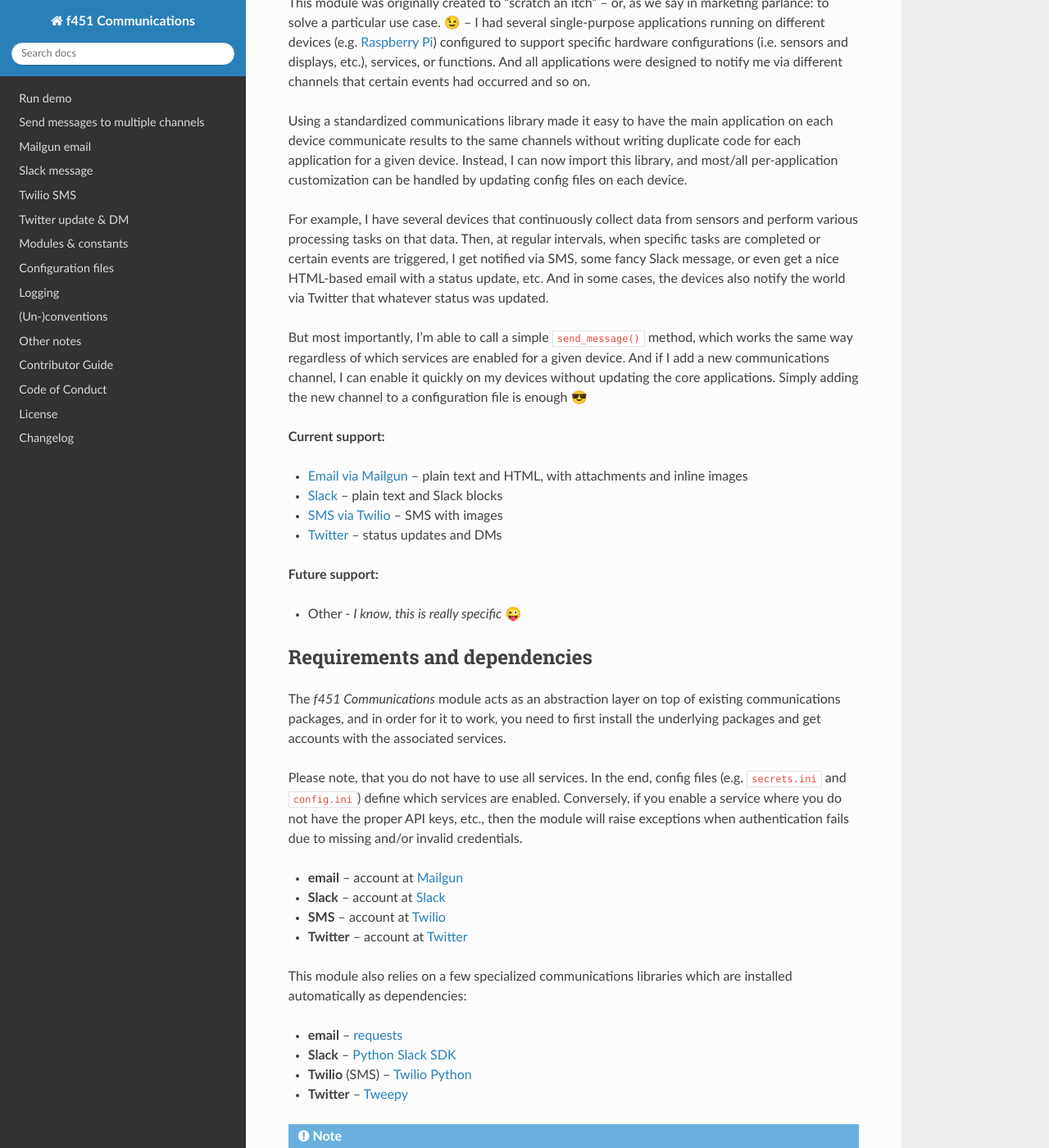
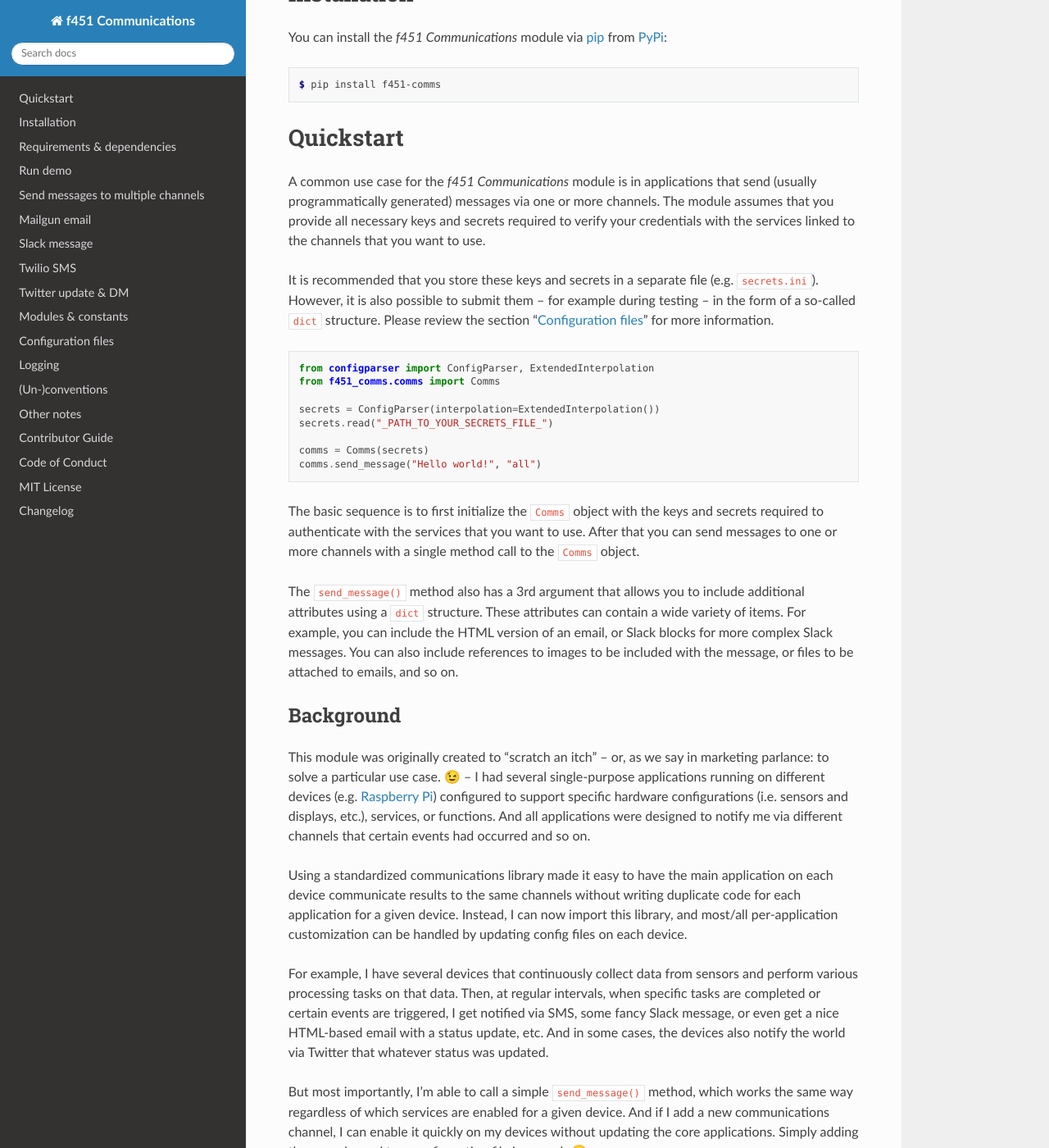
Before and after one commit to mlanser/f451-comms, a Sphinx documentation site: the page built from docs/index.rst, in a window 1280 px wide and 1400 px high, scrolled down 613 px. Shown: the whole window at 82% size. Built offline with Sphinx 7.4.7 and the Read the Docs theme 2.0.0, drawn with Linux system fonts in a browser that asks for light colours; some of the changed text lies outside the part shown.

Commit message:
add tldr and split readme content into sep files

```diff
--- a/README.rst
+++ b/README.rst
@@ -36,12 +36,22 @@
    :alt: Black
 
 
-Features
---------
+.. warning:: This module is in early alpha stage. And while the code works (and passes all the tests), **use at your own risk 🤓**
 
-.. warning:: This module is still pre-pre-pre-long-way-to-go-to-alpha! And the code works (and passes all the tests), **use at your own risk 🤓**
 
-This module provides a universal interface for various communications systems and services (e.g. email, Slack, SMS, etc.). In other words: we can send the same message to several channels/services with a single call. We can also use the same call structure regardless of which channels/services are enabled.
+.. include:: tldr.rst
+
+
+.. include:: installation.rst
+
+
+.. include:: quickstart.rst
+
+
+.. _RDME background:
+
+Background
+----------
 
 This module was originally created to "scratch an itch" -- or, as we say in marketing parlance: to solve a particular use case. 😉 -- I had several single-purpose applications running on different devices (e.g. `Raspberry Pi <https://www.raspberrypi.org/>`_) configured to support specific hardware configurations (i.e. sensors and displays, etc.), services, or functions. And all applications were designed to notify me via different channels that certain events had occurred and so on.
 
@@ -60,62 +70,7 @@
 
 **Future support:**
 
-- Other - *I know, this is really specific* 😜
-
-
-Requirements and dependencies
------------------------------
-
-The *f451 Communications* module acts as an abstraction layer on top of existing communications packages, and in order for it to work, you need to first install the underlying packages and get accounts with the associated services.
-
-Please note, that you do not have to use all services. In the end, config files (e.g. ``secrets.ini`` and ``config.ini``) define which services are enabled. Conversely, if you enable a service where you do not have the proper API keys, etc., then the module will raise exceptions when authentication fails due to missing and/or invalid credentials.
-
-- **email** -- account at `Mailgun <https://mailgun.com>`__
-- **Slack** -- account at `Slack <https://slack.com>`__
-- **SMS** -- account at `Twilio <https://twilio.com>`__
-- **Twitter** -- account at `Twitter <https://slack.com>`__
-
-This module also relies on a few specialized communications libraries which are installed automatically as dependencies:
-
-- **email** -- `requests <https://docs.python-requests.org/en/latest/>`__
-- **Slack** -- `Python Slack SDK <https://github.com/SlackAPI/python-slack-sdk>`__
-- **Twilio** (SMS) -- `Twilio Python <https://github.com/twilio/twilio-python>`__
-- **Twitter** -- `Tweepy <https://docs.tweepy.org/en/stable/index.html>`__
-
-.. note:: Please review the documentation for each sub-module for additional information.
-
-
-Installation
-------------
-
-You can install the *f451 Communications* module via pip_ from PyPI_:
-
-.. code:: console
-
-   $ pip install f451-comms
-
-
-Quickstart
-----------
-
-A common use case for the *f451 Communications* module is in applications that send (usually programmatically generated) messages via one or more channels. The module assumes that you provide all necessary keys and secrets required to verify your credentials with the services linked to the channels that you want to use.
-
-It is recommended that you store these keys and secrets in a separate file (e.g. ``secrets.ini``). However, it is also possible to submit them -- for example during testing -- in the form of a so-called ``dict`` structure. Please review the section "`Configuration files`_" for more information.
-
-.. code-block::
-
-    from configparser import ConfigParser, ExtendedInterpolation
-    from f451_comms.comms import Comms
-
-    secrets = ConfigParser(interpolation=ExtendedInterpolation())
-    secrets.read("_PATH_TO_YOUR_SECRETS_FILE_")
-
-    comms = Comms(secrets)
-    comms.send_message("Some clever message", "all")
-
-The basic sequence is to first initialize the ``Comms`` object with the keys and secrets required to authenticate with the services that you want to use. After that you can send messages to one or more channels with a single method call to the ``Comms`` object.
-
-The ``send_message()`` method also has a 3rd argument that allows you to include additional attributes using a ``dict`` structure. These attributes can contain a wide variety of items. For example, you can include the HTML version of an email, or Slack blocks for more complex Slack messages. You can also include references to images to be included with the message, or files to be attached to emails, and so on.
+- Other - *I know, this is really specific ... but there will be more* 😜
 
 
 Run a demo of this module
--- a/docs/index.rst
+++ b/docs/index.rst
@@ -10,6 +10,9 @@
    :hidden:
    :maxdepth: 1
 
+   quickstart
+   installation
+   Requirements & dependencies <requirements>
    Run demo <demo>
    Send messages to multiple channels <send_message>
    Mailgun email <send_mailgun>
@@ -22,5 +25,5 @@
    (Un-)conventions and other notes <conventions>
    contributing
    Code of Conduct <codeofconduct>
-   License <license>
+   license
    Changelog <https://github.com/mlanser/f451-comms/releases>
--- /dev/null
+++ b/docs/installation.rst
@@ -0,0 +1,8 @@
+Installation
+============
+
+You can install the *f451 Communications* module via `pip <https://pip.pypa.io/en/stable/#>`__ from `PyPi <https://pypi.org/>`__:
+
+.. code:: console
+
+   $ pip install f451-comms
--- /dev/null
+++ b/docs/quickstart.rst
@@ -0,0 +1,21 @@
+Quickstart
+==========
+
+A common use case for the *f451 Communications* module is in applications that send (usually programmatically generated) messages via one or more channels. The module assumes that you provide all necessary keys and secrets required to verify your credentials with the services linked to the channels that you want to use.
+
+It is recommended that you store these keys and secrets in a separate file (e.g. ``secrets.ini``). However, it is also possible to submit them -- for example during testing -- in the form of a so-called ``dict`` structure. Please review the section ":doc:`Configuration files<config_files>`" for more information.
+
+.. code-block::
+
+    from configparser import ConfigParser, ExtendedInterpolation
+    from f451_comms.comms import Comms
+
+    secrets = ConfigParser(interpolation=ExtendedInterpolation())
+    secrets.read("_PATH_TO_YOUR_SECRETS_FILE_")
+
+    comms = Comms(secrets)
+    comms.send_message("Hello world!", "all")
+
+The basic sequence is to first initialize the ``Comms`` object with the keys and secrets required to authenticate with the services that you want to use. After that you can send messages to one or more channels with a single method call to the ``Comms`` object.
+
+The ``send_message()`` method also has a 3rd argument that allows you to include additional attributes using a ``dict`` structure. These attributes can contain a wide variety of items. For example, you can include the HTML version of an email, or Slack blocks for more complex Slack messages. You can also include references to images to be included with the message, or files to be attached to emails, and so on.
--- /dev/null
+++ b/docs/tldr.rst
@@ -0,0 +1,4 @@
+TL;DR
+=====
+
+This module provides a universal interface for various communications systems and services (e.g. email, Slack, SMS, etc.) and makes it possible to send the same message to several services with a single method call. The same call structure is used regardless of which services are enabled.
```
Also changed, not shown: other parts of README.rst (+1 -1 lines), docs/requirements.rst (added, +20 -0 lines).
